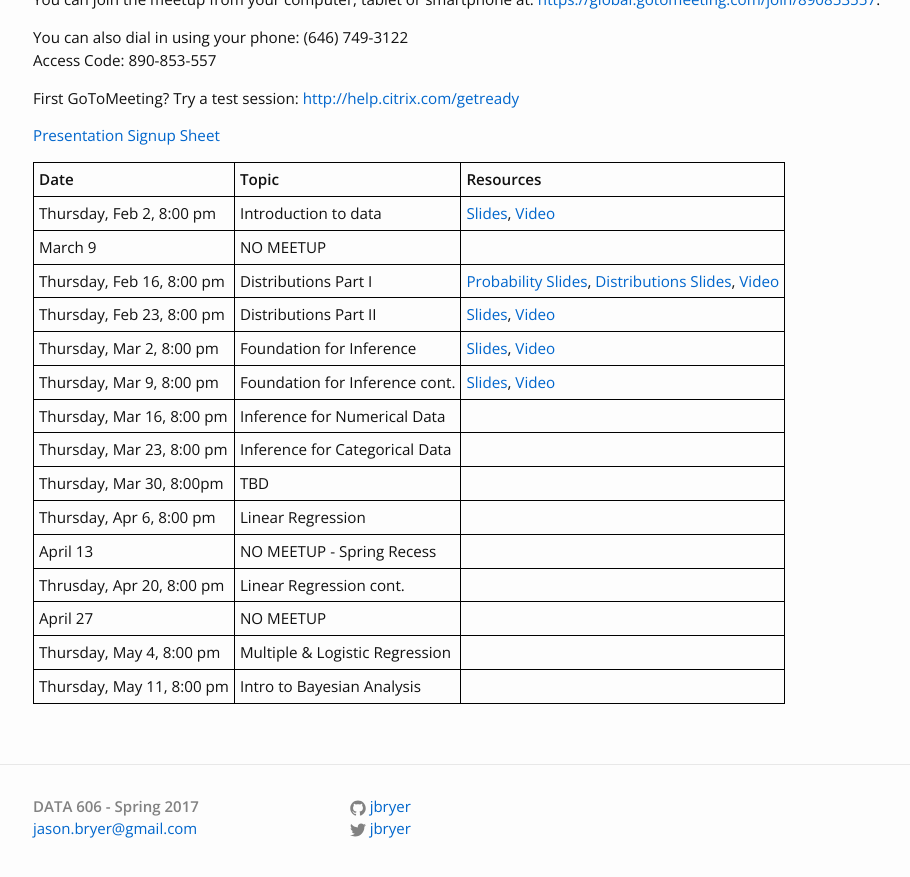
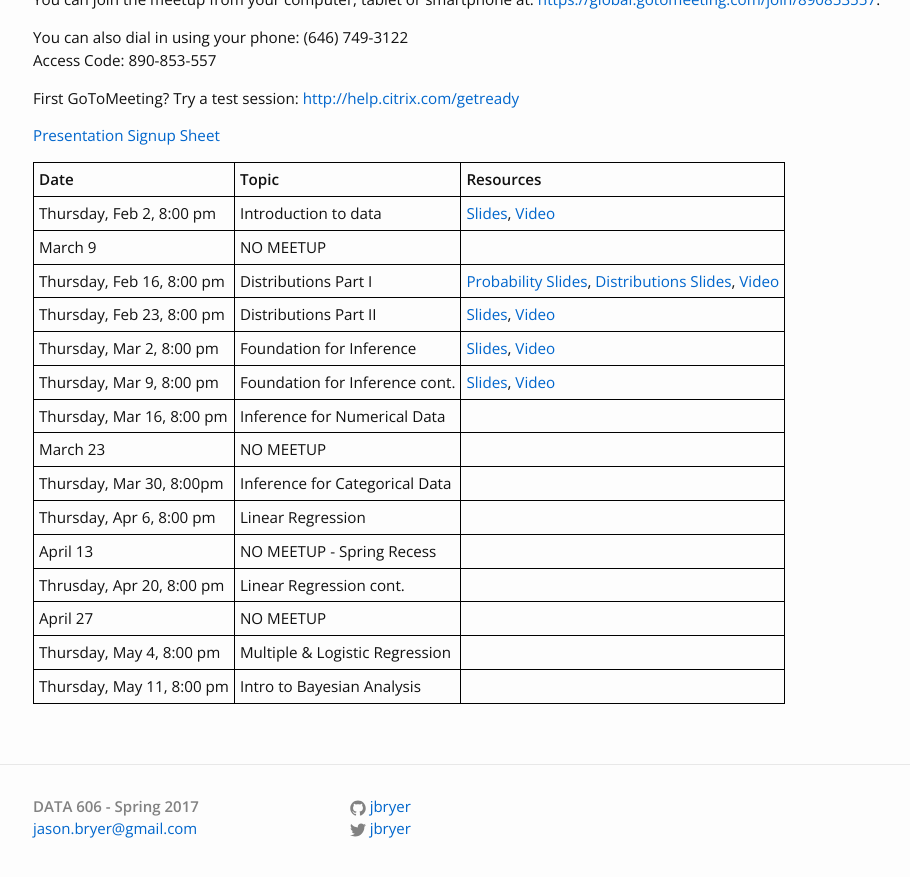
Before and after one commit to jbryer/DATA606Spring2017, a Jekyll site: the page built from docs/schedule.md, in a window 1280 px wide and 900 px high, scrolled down 1459 px. Shown: the top 877 px of the window, without its empty margins (162-1072 px from the left). Built offline with Jekyll 4.4.1, drawn with Linux system fonts in a browser that asks for light colours.

Commit message:
Updated schedule.

```diff
--- a/docs/schedule.md
+++ b/docs/schedule.md
@@ -58,8 +58,8 @@ Thursday, Feb 23, 8:00 pm | Distributions Part II           | [Slides](/slides/2
 Thursday, Mar 2, 8:00 pm  | Foundation for Inference        | [Slides](/slides/2017-03-02-Foundation_for_Inference.html), [Video](https://youtu.be/RPz1FZqKDlo)
 Thursday, Mar 9, 8:00 pm  | Foundation for Inference cont.  | [Slides](/slides/2017-03-09-Foundation_for_Inference2.html), [Video](https://youtu.be/IC4k51iPTGI)
 Thursday, Mar 16, 8:00 pm | Inference for Numerical Data    |
-Thursday, Mar 23, 8:00 pm | Inference for Categorical Data  |
-Thursday, Mar 30, 8:00pm  | TBD                             |
+March 23                  | NO MEETUP                       |
+Thursday, Mar 30, 8:00pm  | Inference for Categorical Data  |
 Thursday, Apr 6, 8:00 pm  | Linear Regression               |
 April 13                  | NO MEETUP - Spring Recess       |
 Thrusday, Apr 20, 8:00 pm | Linear Regression cont.         |
```
